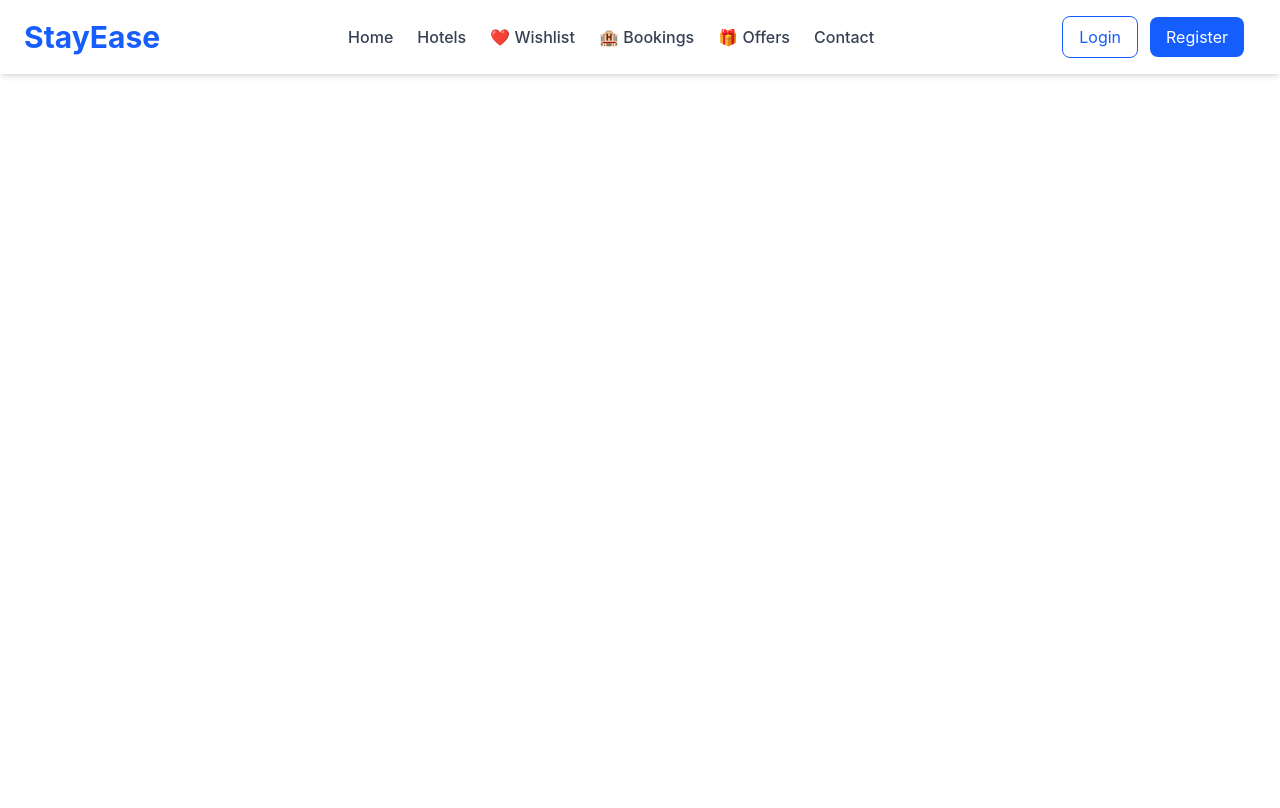
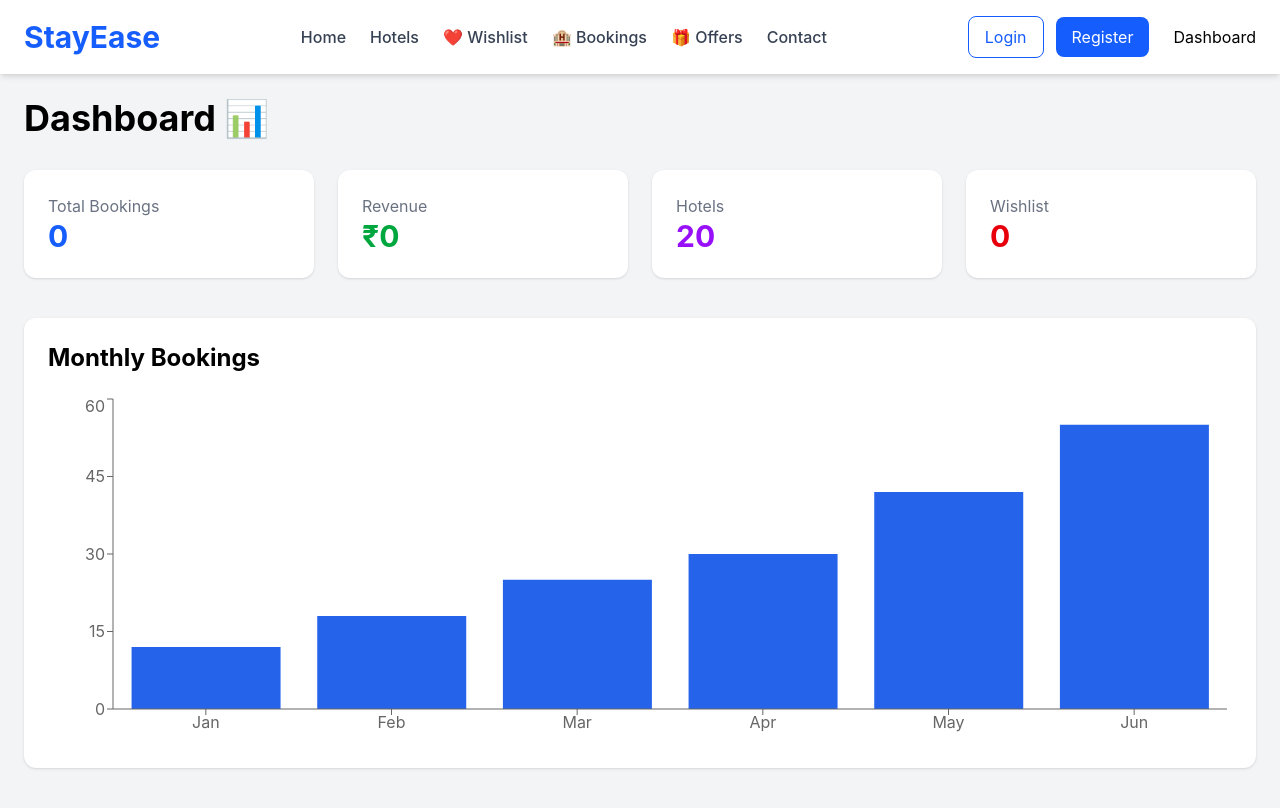
Before and after one commit to Ayaan312/stayease, a React (Vite) app: page /dashboard in a window 1280 px wide. Shown: the top 808 px of the page. Built offline with nearby package versions, Linux system fonts and the light colour scheme.

Commit message:
Add dashboard page with booking statistics and charts

```diff
--- a/package.json
+++ b/package.json
@@ -13,6 +13,7 @@
     "react": "^19.2.6",
     "react-dom": "^19.2.6",
     "react-router-dom": "^7.18.0",
+    "recharts": "^3.9.0",
     "swiper": "^14.0.0",
     "tailwindcss": "^4.3.1"
   },
--- a/src/App.jsx
+++ b/src/App.jsx
@@ -13,6 +13,7 @@ import Login from "./pages/Login";
 import BookingForm from "./pages/BookingForm";
 import Offers from "./pages/Offers";
 import Contact from "./pages/Contact";
+import Dashboard from "./pages/Dashboard";
 
 function App() {
   return (
@@ -34,9 +35,13 @@ function App() {
   element={<BookingForm />}
 />
 <Route path="/offers" element={<Offers />} />
+ <Route path="/dashboard" element={<Dashboard />} />
       </Routes>
 
+
     </BrowserRouter>
+
+
   );
 }
 
--- a/src/components/Navbar.jsx
+++ b/src/components/Navbar.jsx
@@ -81,6 +81,13 @@ function Navbar() {
 
 </Link>
 
+<Link
+  to="/dashboard"
+  className="hover:text-blue-500"
+>
+  Dashboard
+</Link>
+
         </div>
 
       </div>
--- /dev/null
+++ b/src/pages/Dashboard.jsx
@@ -0,0 +1,101 @@
+import { useEffect, useState } from "react";
+import {
+  BarChart,
+  Bar,
+  XAxis,
+  YAxis,
+  Tooltip,
+  ResponsiveContainer,
+} from "recharts";
+
+function Dashboard() {
+  const [bookings, setBookings] = useState([]);
+  const [wishlist, setWishlist] = useState([]);
+
+  useEffect(() => {
+    const bookingData =
+      JSON.parse(localStorage.getItem("bookings")) || [];
+
+    const wishlistData =
+      JSON.parse(localStorage.getItem("wishlist")) || [];
+
+    setBookings(bookingData);
+    setWishlist(wishlistData);
+  }, []);
+
+  const revenue = bookings.reduce(
+    (total, hotel) => total + (Number(hotel.price) || 0),
+    0
+  );
+
+  const data = [
+    { month: "Jan", bookings: 12 },
+    { month: "Feb", bookings: 18 },
+    { month: "Mar", bookings: 25 },
+    { month: "Apr", bookings: 30 },
+    { month: "May", bookings: 42 },
+    { month: "Jun", bookings: 55 },
+  ];
+
+  return (
+    <div className="min-h-screen bg-gray-100 p-6">
+      <h1 className="text-4xl font-bold mb-8">
+        Dashboard 📊
+      </h1>
+
+      {/* Statistics Cards */}
+      <div className="grid md:grid-cols-4 gap-6 mb-10">
+
+        <div className="bg-white p-6 rounded-xl shadow">
+          <h2 className="text-gray-500">Total Bookings</h2>
+          <p className="text-3xl font-bold text-blue-600">
+            {bookings.length}
+          </p>
+        </div>
+
+        <div className="bg-white p-6 rounded-xl shadow">
+          <h2 className="text-gray-500">Revenue</h2>
+          <p className="text-3xl font-bold text-green-600">
+            ₹{revenue.toLocaleString()}
+          </p>
+        </div>
+
+        <div className="bg-white p-6 rounded-xl shadow">
+          <h2 className="text-gray-500">Hotels</h2>
+          <p className="text-3xl font-bold text-purple-600">
+            20
+          </p>
+        </div>
+
+        <div className="bg-white p-6 rounded-xl shadow">
+          <h2 className="text-gray-500">Wishlist</h2>
+          <p className="text-3xl font-bold text-red-600">
+            {wishlist.length}
+          </p>
+        </div>
+
+      </div>
+
+      {/* Chart */}
+      <div className="bg-white p-6 rounded-xl shadow">
+        <h2 className="text-2xl font-bold mb-5">
+          Monthly Bookings
+        </h2>
+
+        <ResponsiveContainer width="100%" height={350}>
+          <BarChart data={data}>
+            <XAxis dataKey="month" />
+            <YAxis />
+            <Tooltip />
+            <Bar
+              dataKey="bookings"
+              fill="#2563eb"
+            />
+          </BarChart>
+        </ResponsiveContainer>
+      </div>
+    </div>
+  );
+}
+
+export default Dashboard;
```
Also changed, not shown: 1 other file (tests, documents, lock files or other folders).
